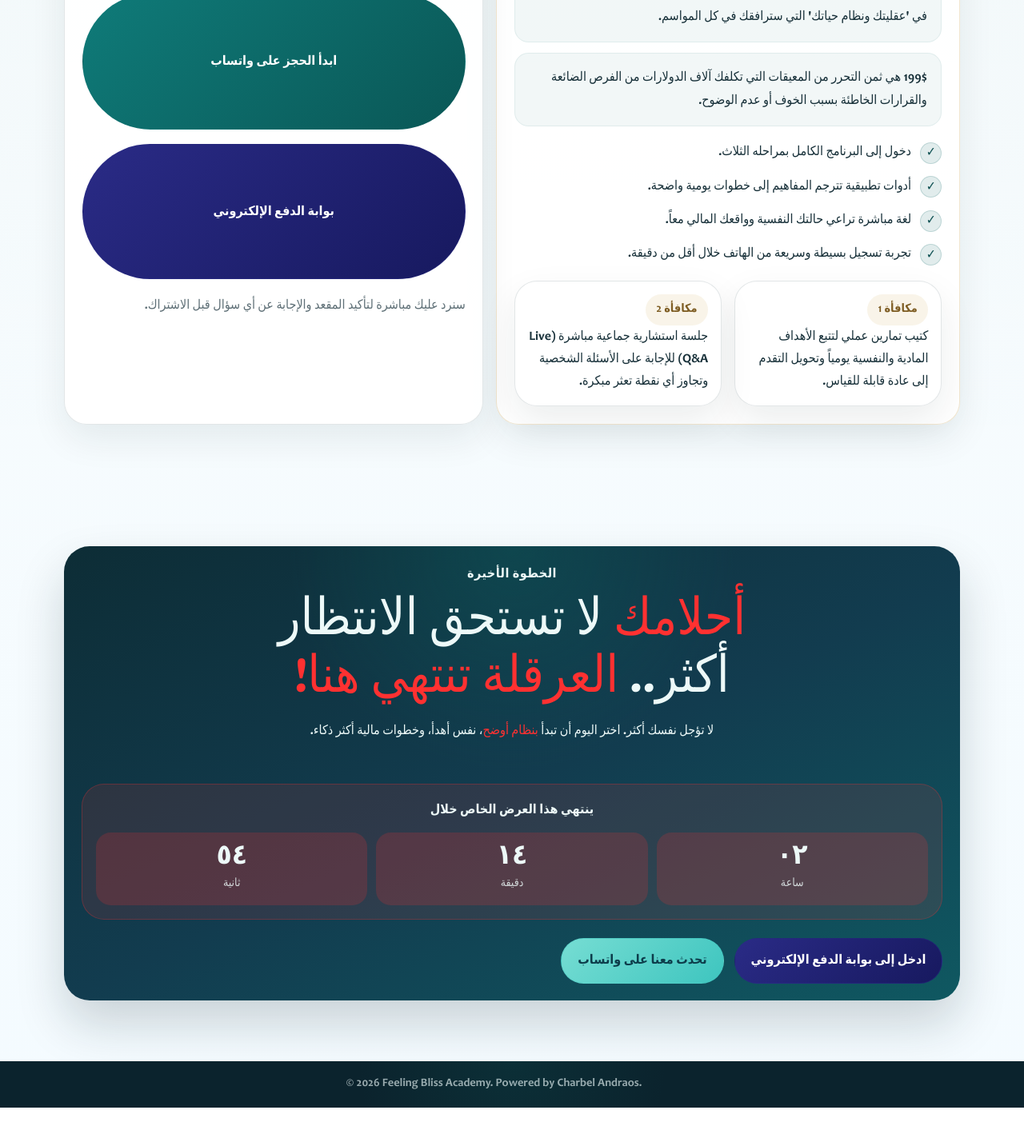
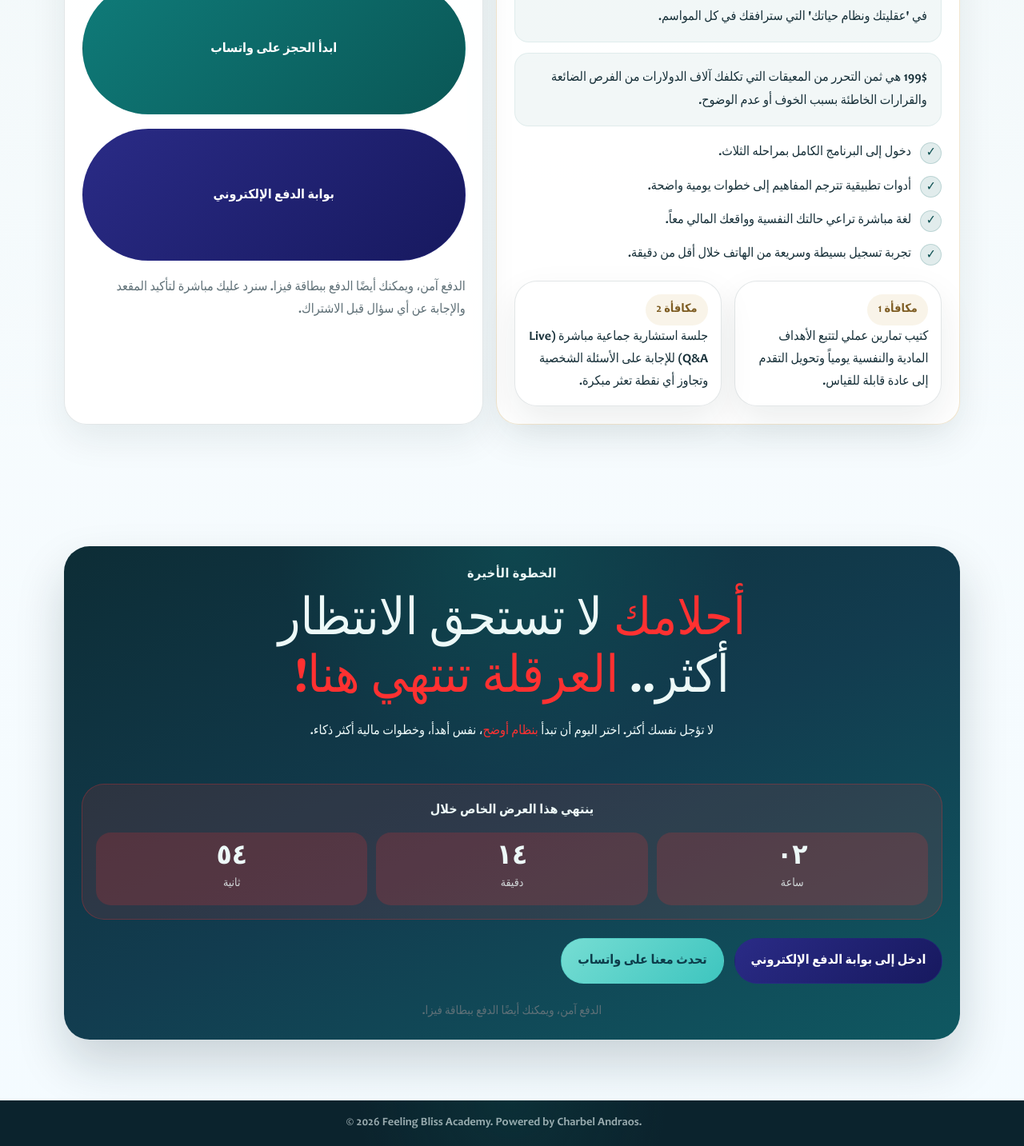
Before and after one commit to candraos/feelingblissacademy.com, a Next.js app: page / in a window 1280 px wide. Shown: the part 7764-9197 px from the top of the page at 80% size. Before the commit the page ends 9149 px from the top, so only its background shows below. Built offline with nearby package versions, Linux system fonts and the light colour scheme; no server answers.

Commit message:
add payment secured phrase

```diff
--- a/src/components/home/sections.tsx
+++ b/src/components/home/sections.tsx
@@ -13,6 +13,8 @@ import {
 import { OfferCountdown } from "@/components/home/offer-countdown";
 import { SectionHeading } from "@/components/home/shared";
 import { siteConfig } from "@/lib/site-config";
+
+const paymentSecurityNote = "الدفع آمن، ويمكنك أيضًا الدفع ببطاقة فيزا.";
 
 const testimonials = [
   {
@@ -429,6 +431,7 @@ export function OfferSection() {
             ) : null}
 
             <p className="form-caption">
+              {siteConfig.paymentUrl ? `${paymentSecurityNote} ` : null}
               سنرد عليك مباشرة لتأكيد المقعد والإجابة عن أي سؤال قبل الاشتراك.
             </p>
           </article>
@@ -484,6 +487,10 @@ export function FinalCtaSection() {
               تحدث معنا على واتساب
             </a>
           </div>
+
+          {siteConfig.paymentUrl ? (
+            <p className="form-caption">{paymentSecurityNote}</p>
+          ) : null}
         </article>
       </div>
     </section>
```
